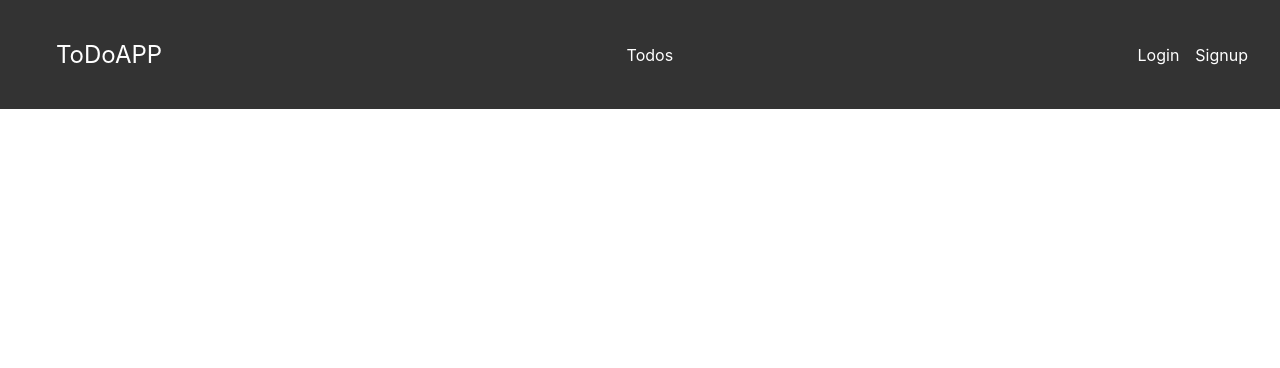
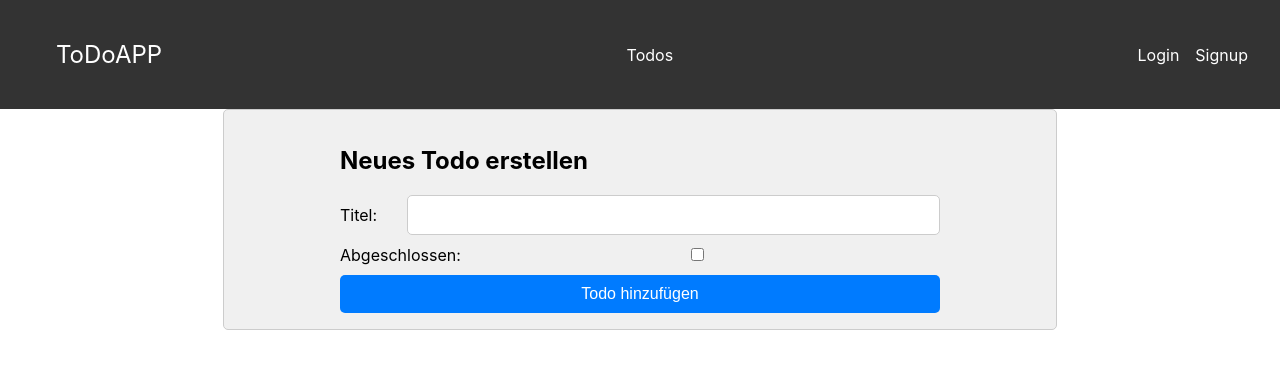
Before and after one commit to akocerke/frontend-zu-my-first-express-api, a React (Create React App) app: page /create in a window 1280 px wide. Shown: the top 368 px of the page. Built offline with nearby package versions, Linux system fonts and the light colour scheme.

Commit message:
crate todo implementiert

```diff
--- a/package.json
+++ b/package.json
@@ -6,6 +6,7 @@
     "@testing-library/jest-dom": "^5.17.0",
     "@testing-library/react": "^13.4.0",
     "@testing-library/user-event": "^13.5.0",
+    "axios": "^1.6.7",
     "react": "^18.2.0",
     "react-dom": "^18.2.0",
     "react-router-dom": "^6.22.0",
--- a/src/App.js
+++ b/src/App.js
@@ -7,6 +7,7 @@ import AllTodos from './Pages/Todo/AllTodos';
 import UserTodos from './Pages/Todo/UserTodos';
 import Login from './Pages/Login/Login';
 import Signup from './Pages/Signup/Signup';
+import CreateTodo from './Pages/Todo/CreateTodo';
 
 const App = () => {
   return (
@@ -18,6 +19,7 @@ const App = () => {
           <Route path="/todos" element={<Todo />} />
           <Route path="/all-todos" element={<AllTodos />} />
           <Route path="/user-todos/:userId" element={<UserTodos />} />
+          <Route path="/create" element={< CreateTodo/>} />
           <Route path="/login" element={<Login />} />
           <Route path="/signup" element={<Signup />} />
         </Routes>
--- /dev/null
+++ b/src/Pages/Todo/CreateTodo.js
@@ -0,0 +1,47 @@
+import React, { useState } from 'react';
+import axios from 'axios'; // Importiere axios für HTTP-Anfragen
+import Content from '../../Layout/Content/Content';
+import styles from './CreateTodo.module.css'; // Importiere die CSS-Datei
+
+const CreateTodo = () => {
+  // Zustände für die Eingabefelder
+  const [title, setTitle] = useState('');
+  const [completed, setCompleted] = useState(false);
+
+  // Funktion zum Bearbeiten des Formulars und Senden der POST-Anfrage
+  const handleSubmit = async (e) => {
+    e.preventDefault(); // Verhindere das Neuladen der Seite
+
+    try {
+      // Sende die POST-Anfrage an den Server
+      const response = await axios.post('/api/todos/create', { title, completed });
+      console.log(response.data); // Gib die Antwort in der Konsole aus
+      // Setze die Eingabefelder zurück nach erfolgreicher Erstellung
+      setTitle('');
+      setCompleted(false);
+    } catch (error) {
+      console.error('Fehler beim Hinzufügen eines neuen Todos:', error);
+    }
+  };
+
+  return (
+    <Content>
+      <div className={styles.container}>
+        <h2>Neues Todo erstellen</h2>
+        <form onSubmit={handleSubmit} className={styles.form}>
+          <label className={styles.label}>
+            Titel:
+            <input type="text" value={title} onChange={(e) => setTitle(e.target.value)} className={styles.input} />
+          </label>
+          <label className={styles.label}>
+            Abgeschlossen:
+            <input type="checkbox" checked={completed} onChange={(e) => setCompleted(e.target.checked)} />
+          </label>
+          <button type="submit" className={styles.button}>Todo hinzufügen</button>
+        </form>
+      </div>
+    </Content>
+  );
+};
+
+export default CreateTodo;
--- /dev/null
+++ b/src/Pages/Todo/CreateTodo.module.css
@@ -0,0 +1,43 @@
+/* CreateTodo.module.css */
+
+.container {
+    max-width: 600px;
+    margin: 0 auto;
+  }
+
+  .form {
+    margin-top: 20px;
+  }
+
+  .label {
+    display: flex; /* Flexbox-Layout verwenden */
+    align-items: center; /* Elemente vertikal zentrieren */
+    margin-bottom: 10px;
+  }
+
+  .label input[type="checkbox"] {
+    margin-right: 10px; /* Abstand zwischen Checkbox und Text */
+  }
+
+  .input {
+    width: calc(100% - 20px);
+    padding: 10px;
+    font-size: 16px;
+    border: 1px solid #ccc;
+    border-radius: 5px;
+    margin-left: 30px;
+  }
+
+  .button {
+    padding: 10px 20px;
+    font-size: 16px;
+    background-color: #007bff;
+    color: #fff;
+    border: none;
+    border-radius: 5px;
+    cursor: pointer;
+  }
+
+  .button:hover {
+    background-color: #0056b3;
+  }
--- a/src/Pages/Todo/Todo.js
+++ b/src/Pages/Todo/Todo.js
@@ -15,6 +15,9 @@ const Todo = () => {
           <Link to="/user-todos/:userId">
           <button>User ToDos</button>
           </Link>
+          <Link to="/create">
+          <button>Create ToDos</button>
+          </Link>
         </div>
       </div>
     </Content>
--- a/src/Pages/Todo/UserTodos.js
+++ b/src/Pages/Todo/UserTodos.js
@@ -8,16 +8,15 @@ const UserTodos = () => {
   const [error, setError] = useState(null);
 
   useEffect(() => {
-    if (userIdInput.trim() !== '') {
-      fetchUserTodos(userIdInput);
-    }
+    // Diese useEffect-Hook wird nur ausgeführt, wenn userIdInput sich ändert.
+    // Es wird nicht mehr automatisch eine Anfrage an die Datenbank gesendet.
   }, [userIdInput]);
 
-  const fetchUserTodos = async (userId) => {
+  const fetchUserTodos = async () => {
     try {
-      const response = await fetch(`http://localhost:3030/v1/todos/byuserid/${userId}`);
+      const response = await fetch(`http://localhost:3030/v1/todos/byuserid/${userIdInput}`);
       if (!response.ok) {
-        throw new Error(`Kein Benutzer gefunden mit der ID ${userId}`);
+        throw new Error(`Kein Benutzer gefunden mit der ID ${userIdInput}`);
       }
       const data = await response.json();
       setTodos(data.todos);
@@ -32,6 +31,10 @@ const UserTodos = () => {
     setUserIdInput(e.target.value);
   };
 
+  const handleButtonClick = () => {
+    fetchUserTodos(); // Diese Funktion wird aufgerufen, wenn der Benutzer auf den Button klickt
+  };
+
   return (
     <Content>
       <div className={styles.todo}>
@@ -43,6 +46,7 @@ const UserTodos = () => {
             value={userIdInput}
             onChange={handleUserIdInputChange}
           />
+          <button onClick={handleButtonClick}>Daten abrufen</button> {/* Button, um Daten abzurufen */}
         </div>
         {error && <p>{error}</p>}
         <ul className={styles.todoList}>
```
Also changed, not shown: 1 other file (tests, documents, lock files or other folders).
